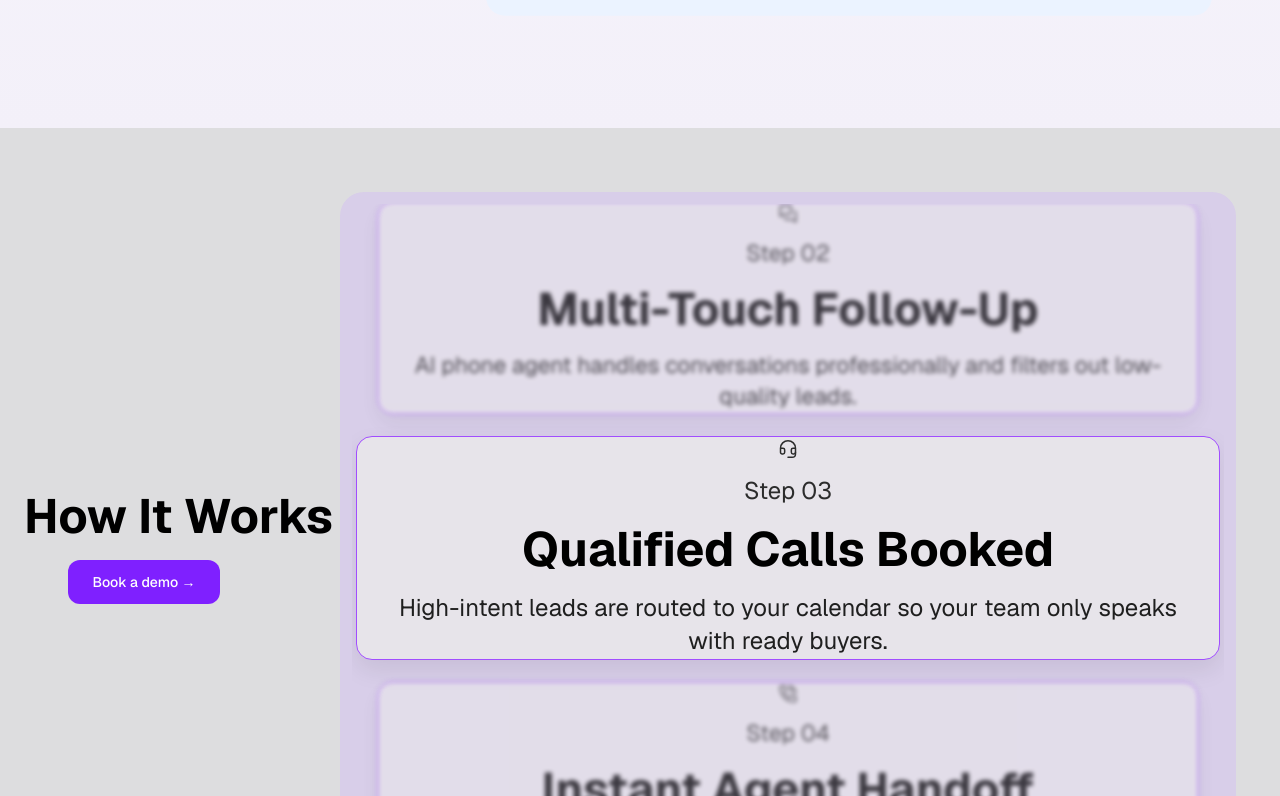
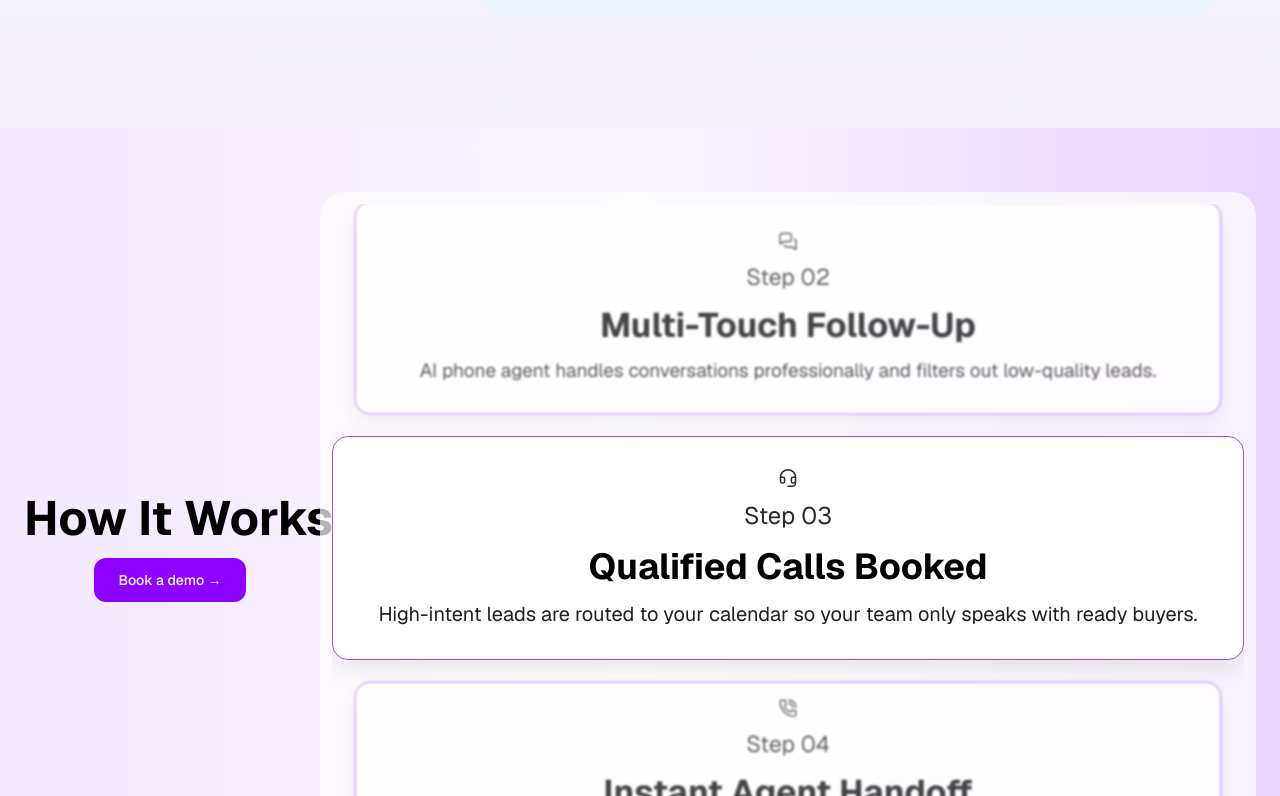
Before and after one commit to juyel66/CallmeAI, a Next.js app: page / in a window 1280 px wide. Shown: the part 1884-2680 px from the top of the page. Built offline with nearby package versions, Linux system fonts and the light colour scheme.

Commit message:
Enhance HowItWork component with improved styling and layout adjustments

```diff
--- a/app/pages/HowItWork/HowItWork.tsx
+++ b/app/pages/HowItWork/HowItWork.tsx
@@ -101,6 +101,7 @@ export default function HowItWork() {
         };
     }, [isPaused, total]);
 
+
     // Prevent page scroll when interacting with the carousel
     useEffect(() => {
         const container = containerRef.current;
@@ -118,22 +119,22 @@ export default function HowItWork() {
     }, []);
 
     return (
-        <section className="w-full select-none bg-[#dddddf] py-14 md:py-16" onCopy={(e) => e.preventDefault()}>
-            <div className="container mx-auto grid grid-cols-1 gap-8 px-4 sm:px-6 lg:grid-cols-[240px_1fr] lg:items-center lg:gap-14">
-                <div className="flex flex-col items-center lg:items-start">
-                    <h2 className="whitespace-nowrap text-4xl font-bold text-black md:text-5xl">How It Works</h2>
+        <section className="w-full   select-none py-10 sm:py-12 md:py-16 bg-gradient-to-r from-[#f3e8ff] via-[#faf5ff] to-[#e9d5ff]" onCopy={(e) => e.preventDefault()}>
+            <div className="container mx-auto grid grid-cols-1 gap-5 px-4 sm:px-6 lg:grid-cols-[240px_1fr] lg:items-center lg:gap-14">
+                <div className="flex flex-col items-center text-center lg:items-start lg:text-left">
+                    <h2 className="text-3xl font-bold text-black sm:text-4xl md:text-5xl lg:whitespace-nowrap">How It Works</h2>
                     <button
                         type="button"
-                        className="mt-5 self-center rounded-xl bg-[#7F20FF] px-6 py-3 text-sm font-medium text-white transition hover:bg-[#6f14f1]"
+                        className="mt-4 self-center rounded-xl bg-[#8E00FF] px-5 py-2.5 text-sm font-medium text-white transition hover:bg-[#6f14f1] sm:px-6 sm:py-3 lg:ml-13"
                     >
                         Book a demo <span aria-hidden="true">→</span>
                     </button>
                 </div>
 
-                <div className="w-full rounded-3xl bg-[#d8cee9] p-2 sm:p-3 lg:max-w-4xl lg:justify-self-center">
+                <div className="w-full rounded-3xl bg-white/70 p-2 sm:p-3 lg:max-w-5xl lg:justify-self-center">
                     <div
                         ref={containerRef}
-                        className="relative h-172 cursor-grab overflow-hidden rounded-2xl touch-none active:cursor-grabbing"
+                        className="relative h-96 cursor-grab overflow-hidden rounded-2xl touch-none active:cursor-grabbing sm:h-112 lg:h-172"
                         onMouseEnter={() => setIsPaused(true)}
                         onMouseLeave={() => {
                             setIsPaused(false);
@@ -196,20 +197,20 @@ export default function HowItWork() {
                             return (
                                 <article
                                     key={item.id}
-                                    className="absolute inset-x-1 flex h-56 flex-col items-center justify-center rounded-2xl border border-[#A14DFF] bg-[#e7e4ea] px-5 text-center shadow-[0_10px_24px_rgba(0,0,0,0.08)] transition-[transform,filter,opacity] duration-700 ease-[cubic-bezier(0.22,1,0.36,1)] sm:px-8"
+                                    className="absolute inset-x-0 flex h-84 flex-col items-center justify-center rounded-2xl border border-[#A14DFF] bg-white px-4 text-center shadow-[0_10px_24px_rgba(0,0,0,0.08)] transition-[transform,filter,opacity] duration-700 ease-[cubic-bezier(0.22,1,0.36,1)] sm:h-56 sm:px-8"
                                     style={{
                                         top: "50%",
                                         transform: `translateY(calc(-50% + ${offset * STEP_SIZE}px)) scale(${isActive ? 1 : 0.95})`,
-                                        filter: isActive ? "blur(0px)" : isVisible ? "blur(2px)" : "blur(8px)",
+                                        filter: isActive ? "blur(0px)" : isVisible ? "blur(1px)" : "blur(2px)",
                                         opacity: isVisible ? (isActive ? 1 : 0.72) : 0,
                                         zIndex: isActive ? 20 : isVisible ? 10 : 0,
                                         pointerEvents: isVisible ? "auto" : "none",
                                     }}
                                 >
                                     <Icon className="h-5 w-5 text-[#2c2c2c]" strokeWidth={1.8} />
-                                    <p className="mt-4 text-2xl text-[#2c2c2c]">{item.step}</p>
-                                    <h3 className="mt-3 text-4xl font-bold leading-tight text-black md:text-5xl">{item.title}</h3>
-                                    <p className="mt-3 max-w-4xl text-2xl leading-snug text-[#1f1f1f]">{item.description}</p>
+                                    <p className="mt-3 text-lg text-[#2c2c2c] sm:text-2xl">{item.step}</p>
+                                    <h3 className="mt-3 text-xl font-bold leading-tight text-black sm:text-3xl md:text-4xl">{item.title}</h3>
+                                    <p className="mt-3 max-w-4xl text-sm leading-relaxed text-[#1f1f1f] sm:text-xl sm:leading-snug">{item.description}</p>
                                 </article>
                             );
                         })}
```
